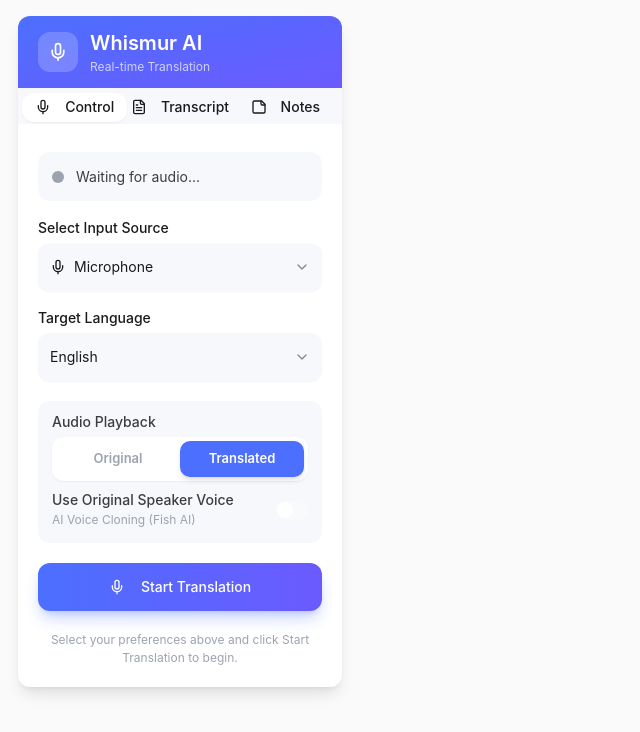
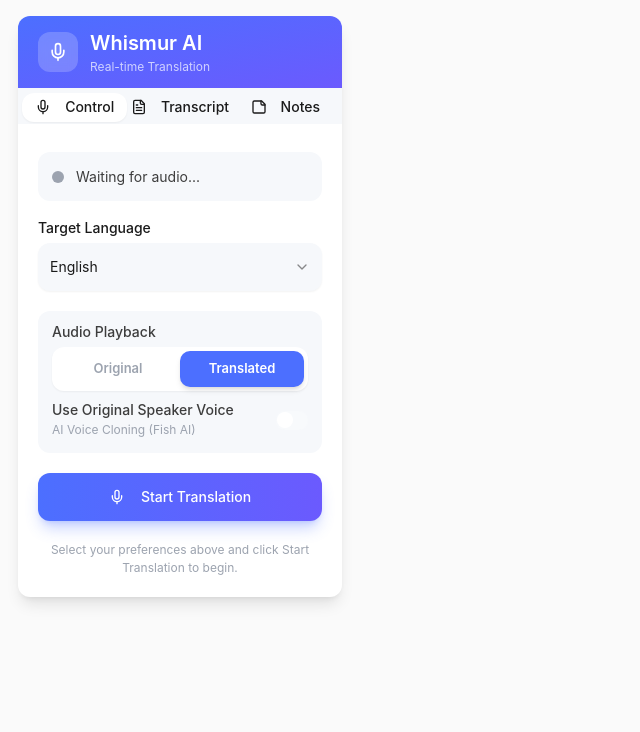
Before and after one commit to B-a-1-a/WhismurAI, a React (Vite) app in the folder extension/: page / in a window 1280 px wide. Shown: the top 732 px of the page, without its empty margins (0-640 px from the left). Built offline with nearby package versions, Linux system fonts and the light colour scheme.

Commit message:
modified frontend

```diff
--- a/extension/src/components/PopupHome.jsx
+++ b/extension/src/components/PopupHome.jsx
@@ -1,5 +1,5 @@
 import { useMemo, useState } from "react";
-import { Mic, Square, Play } from "lucide-react";
+import { Mic, Square } from "lucide-react";
 
 import { AudioWaveform } from "./AudioWaveform";
 import { Button } from "./ui/button";
@@ -39,7 +39,6 @@
 
 export function PopupHome({ isTranslating, setIsTranslating, setShowFloatingOverlay }) {
   const [status, setStatus] = useState("idle");
-  const [inputSource, setInputSource] = useState("microphone");
   const [targetLanguage, setTargetLanguage] = useState("english");
   const [audioMode, setAudioMode] = useState("translated");
   const [useVoiceClone, setUseVoiceClone] = useState(false);
@@ -55,7 +54,7 @@
     setStatus("listening");
     setShowFloatingOverlay(true);
 
-    emitRuntimeMessage({ action: "START_SESSION", targetLang: targetLangCode, inputSource });
+    emitRuntimeMessage({ action: "START_SESSION", targetLang: targetLangCode });
 
     setTimeout(() => setStatus("processing"), 2000);
     setTimeout(() => setStatus("translating"), 4000);
@@ -94,34 +93,6 @@
             <AudioWaveform isActive color={statusStyles.color} />
           </div>
         )}
-      </div>
-
-      <div className="space-y-2">
-        <Label htmlFor="input-source" className="text-[#1A1A1A]">
-          Select Input Source
-        </Label>
-        <Select value={inputSource} onValueChange={setInputSource}>
-          <SelectTrigger
-            id="input-source"
-            className="bg-[#F6F8FB] border-none rounded-xl h-12 shadow-sm"
-          >
-            <SelectValue placeholder="Choose source" />
-          </SelectTrigger>
-          <SelectContent className="rounded-xl">
-            <SelectItem value="microphone" className="rounded-lg">
-              <div className="flex items-center gap-2">
-                <Mic className="w-4 h-4" />
-                <span>Microphone</span>
-              </div>
-            </SelectItem>
-            <SelectItem value="this-tab" className="rounded-lg">
-              <div className="flex items-center gap-2">
-                <Play className="w-4 h-4" />
-                <span>This Tab</span>
-              </div>
-            </SelectItem>
-          </SelectContent>
-        </Select>
       </div>
 
       <div className="space-y-2">
```
Also changed, not shown: 2 other files (tests, documents, lock files or other folders).
